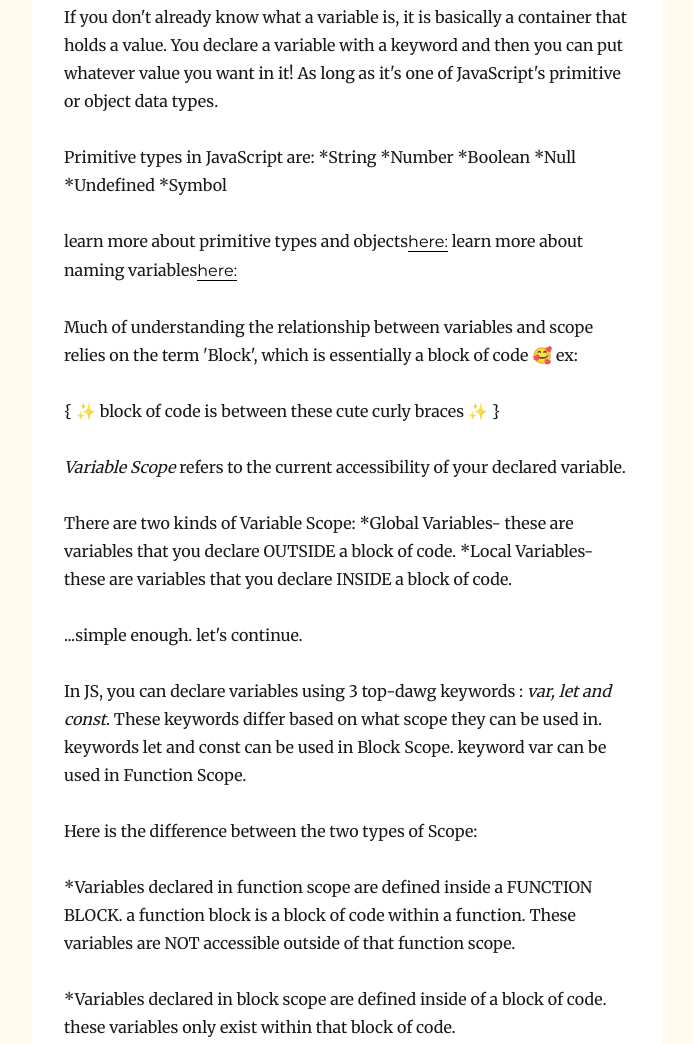
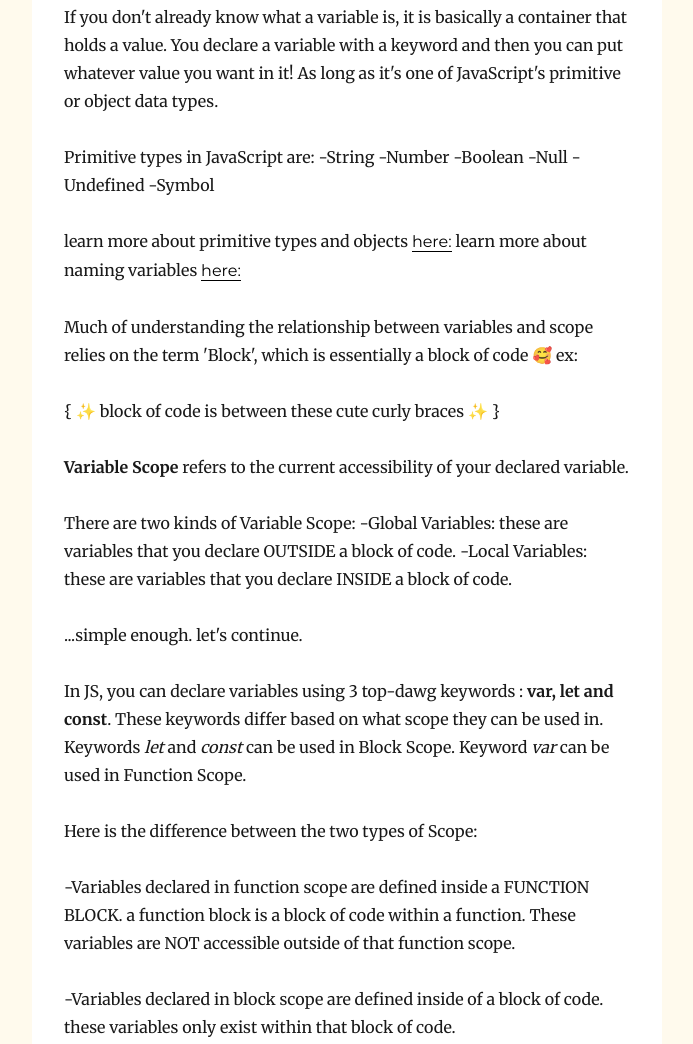
Before and after one commit to ddlatice/CWD, a Gatsby site: page /my-third-entry/ in a window 1280 px wide. Shown: the part 420-1464 px from the top of the page, without its empty margins (293-986 px from the left). Built offline with nearby package versions, Linux system fonts and the light colour scheme; Gatsby itself is replaced by a stand-in of ours; some packages are replaced by stand-ins of ours.

Commit message:
Edits index.md

```diff
--- a/content/blog/my-third-entry/index.md
+++ b/content/blog/my-third-entry/index.md
@@ -9,15 +9,15 @@ To begin programming in JS, one must know the fundamentals. This includes unders
 If you don't already know what a variable is, it is basically a container that holds a value. You declare a variable with a keyword and then you can put whatever value you want in it! As long as it's one of JavaScript's primitive or object data types.
 
 Primitive types in JavaScript are:
-*String
-*Number
-*Boolean
-*Null
-*Undefined
-*Symbol
+-String
+-Number
+-Boolean
+-Null
+-Undefined
+-Symbol
 
-learn more about primitive types and objects[here:](https://javascript.info/types)
-learn more about naming variables[here:](https://javascript.info/variables)
+learn more about primitive types and objects [here:](https://javascript.info/types)
+learn more about naming variables [here:](https://javascript.info/variables)
 
 Much of understanding the relationship between variables and scope relies on the term 'Block', which is essentially a block of code 🥰
 ex:
@@ -26,25 +26,25 @@ ex:
 ✨ block of code is between these cute curly braces ✨
 }
 
-<em>Variable Scope</em> refers to the current accessibility of your declared variable.
+<b>Variable Scope</b> refers to the current accessibility of your declared variable.
 
 There are two kinds of Variable Scope:
-*Global Variables- these are variables that you declare OUTSIDE a block of code.
-*Local Variables- these are variables that you declare INSIDE a block of code.
+-Global Variables: these are variables that you declare OUTSIDE a block of code.
+-Local Variables: these are variables that you declare INSIDE a block of code.
 
 ...simple enough. let's continue.
 
-In JS, you can declare variables using 3 top-dawg keywords : <em>var, let and const</em>.
+In JS, you can declare variables using 3 top-dawg keywords : <b>var, let and const</b>.
 These keywords differ based on what scope they can be used in.
-keywords let and const can be used in Block Scope.
-keyword var can be used in Function Scope.
+Keywords <em>let</em> and <em>const</em> can be used in Block Scope.
+Keyword <em>var</em> can be used in Function Scope.
 
 Here is the difference between the two types of Scope:
 
-*Variables declared in function scope are defined inside a FUNCTION BLOCK.
+-Variables declared in function scope are defined inside a FUNCTION BLOCK.
 a function block is a block of code within a function. These variables are NOT accessible outside of that function scope.
 
-*Variables declared in block scope are defined inside of a block of code. these variables only exist within that block of code.
+-Variables declared in block scope are defined inside of a block of code. these variables only exist within that block of code.
 
 So bottom line is, bascially you can't just declare variables anywhere in your code using any old keyword and expect it to be accessible.
 
```
